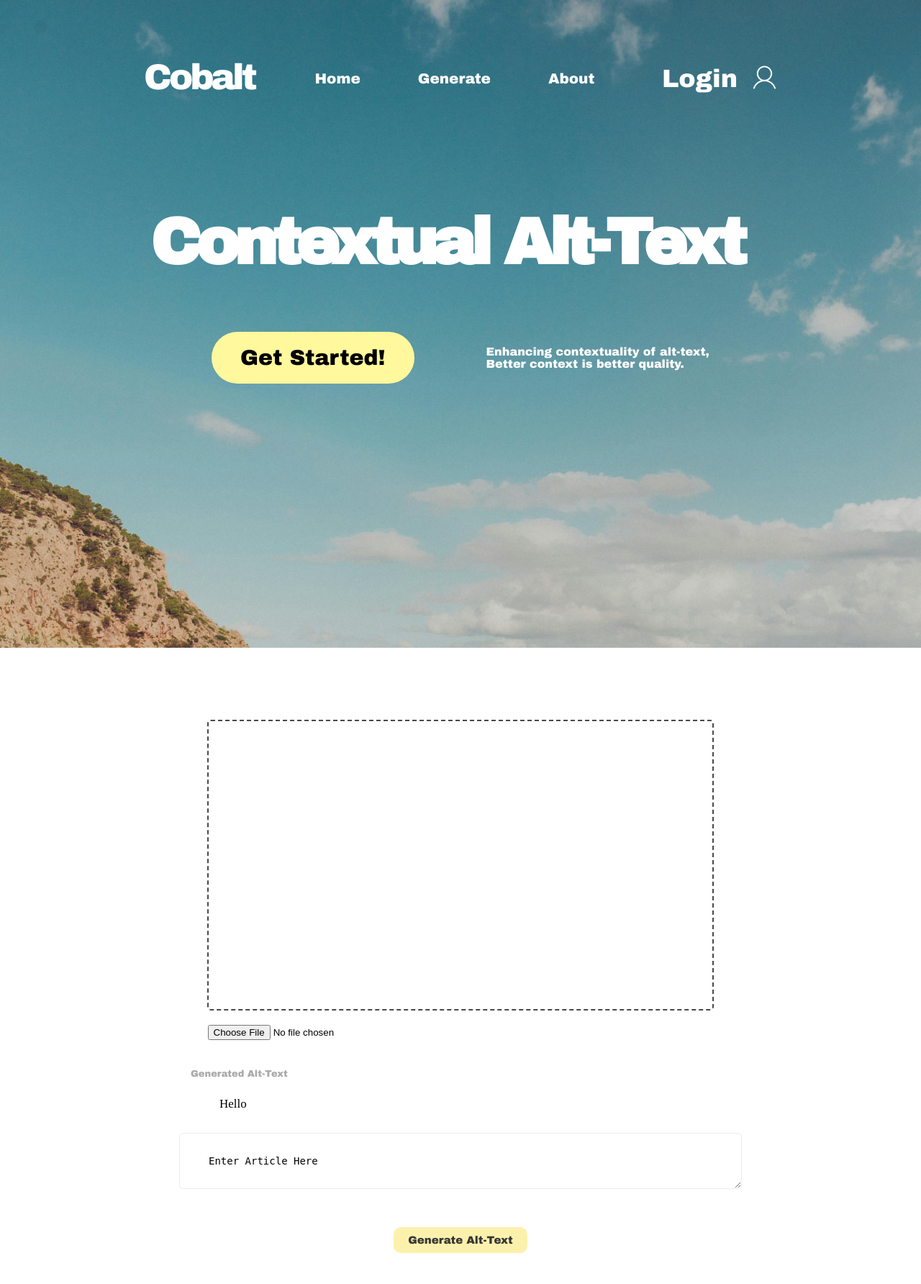
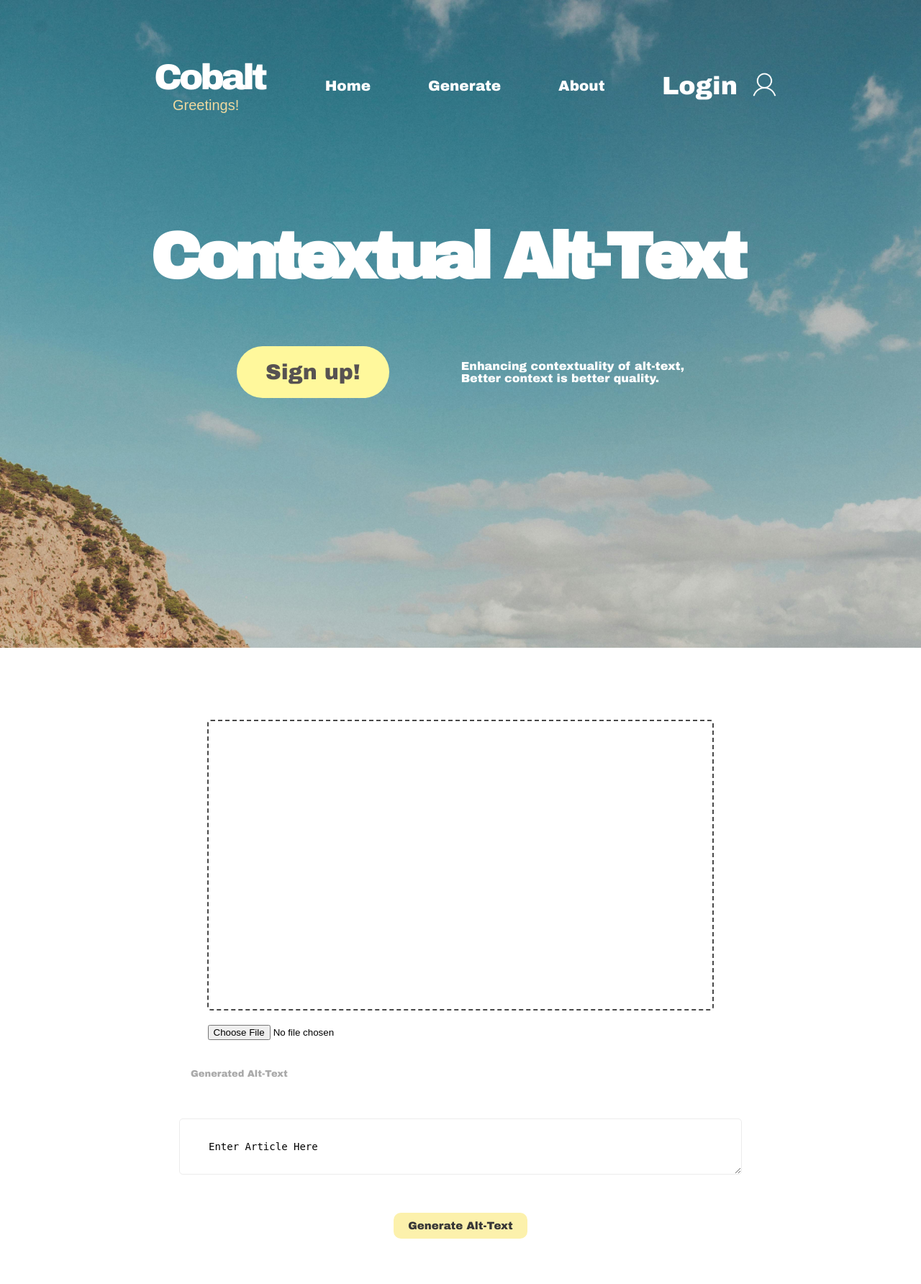
Before and after one commit to ramisdeadd/contextual-alt_text, a FastAPI app: page / in a window 1280 px wide. Shown: the top 1784 px of the page at 72% size. Run offline with FastAPI, Linux system fonts and the light colour scheme.

Commit message:
minor changes to the interface

```diff
--- a/src/static/signup.js
+++ b/src/static/signup.js
@@ -1,4 +1,3 @@
-
 document.getElementById("signup-form").addEventListener("submit", async (e) => {
     e.preventDefault();
     const form = document.getElementById("signup-form")
--- a/src/static/styles.css
+++ b/src/static/styles.css
@@ -17,7 +17,7 @@ body{
 }
 
 .hgroup1{
-    display: flex;
+    display: inline-flex;
     flex-direction: row;
     justify-content: center;
     align-items: center;
@@ -25,7 +25,7 @@ body{
 
 .hgroup2{
     display: flex;
-    flex-direction: row;
+    flex-direction: column;
     justify-content: center;
     align-items: center;
 }
@@ -436,3 +436,48 @@ body{
     font-family: Archivo;
     color: rgb(55, 55, 55);
 }
+
+.greet span{
+    margin-left: 40px;
+    margin-right: 50px;
+    color: #eed9a0;
+    font-family: sans-serif;
+    font-size: 20px;
+
+    display: flex;
+    justify-content: center;
+    align-items: center;
+}
+
+.hsub2 {
+    display: flex;
+    flex-direction: row;
+    justify-content: center;
+    align-items: center;
+}
+
+
+.titlecont {
+    display: flex;
+    flex-direction: column;
+    justify-content: center;
+    align-items: center;
+}
+
+.getstarted a{
+    text-decoration: none;
+    color: #575252;
+}
+
+
+.returnhome a{
+    text-decoration: none;
+    color: #524f4f;
+    font-size: 15px;
+}
+
+.returnhome {
+    display: flex;
+    justify-content: center;
+    align-items: center;
+}
--- a/src/templates/pages/index.html
+++ b/src/templates/pages/index.html
@@ -4,13 +4,22 @@
     <!-- Homepage -->
     <section id="home">
         <div class="bg">
+
             <div class="header">
-                <div class="cobalt">
+                <div class="titlecont">
+
+
+                    <div class="cobalt">Cobalt</div>
+
+                    <div class="hsub3">
+                        <div class="greet">
                             {% if user%}
-                        Hi {{user.first_name | capitalize}}
+                                <span>Hi {{user.first_name | capitalize}}</span>
                             {% else %}
-                        Cobalt
+                                <span>Greetings!</span>
                             {% endif %}
+                        </div>
+                    </div>
                 </div>
 
                 <div class="hgroup1">
@@ -28,6 +37,8 @@
                 </div>
 
                 <div class="hgroup2">
+
+                    <div class="hsub2">
                         {% if user and user.username %}
                         <div class="login">
                             <a href="/logout">Logout</a>
@@ -41,8 +52,12 @@
                             <img src="../../static/images/profile.png" height="35px">
                         </div>
                     </div>
+                </div>
 
             </div>
+
+
+
 
             <div class="maintitle">
                 <h1>Contextual Alt-Text</h1>
@@ -50,7 +65,7 @@
 
             <div class="container">
                 <div class="getstarted">
-                    Get Started!
+                    <a href="/signup">Sign up!</a>
                 </div>
                 <div class="remarks">
                     Enhancing contextuality of alt-text, <br>
@@ -87,7 +102,7 @@
 
                     <div class="results-container">
                         <div class="alt-title">Generated Alt-Text</div>
-                        <div class="results" id="getresult">Hello</div>
+                        <div class="results" id="getresult"></div>
                     </div>
 
                     <div class="uploadtext">
--- a/src/templates/pages/login.html
+++ b/src/templates/pages/login.html
@@ -35,6 +35,9 @@
         <div class="logsign">
             <a href="/signup">No account? Signup Here</a>
         </div>
+        <div class="returnhome">
+            <a href="/">Return to home</a>
+        </div>
     </div>
 
     <div class="logimage">
```
Also changed, not shown: src/templates/pages/signup.html (+10 -7 lines), data/alt-text.db. Lines whose indentation alone changed are shown as unchanged.
